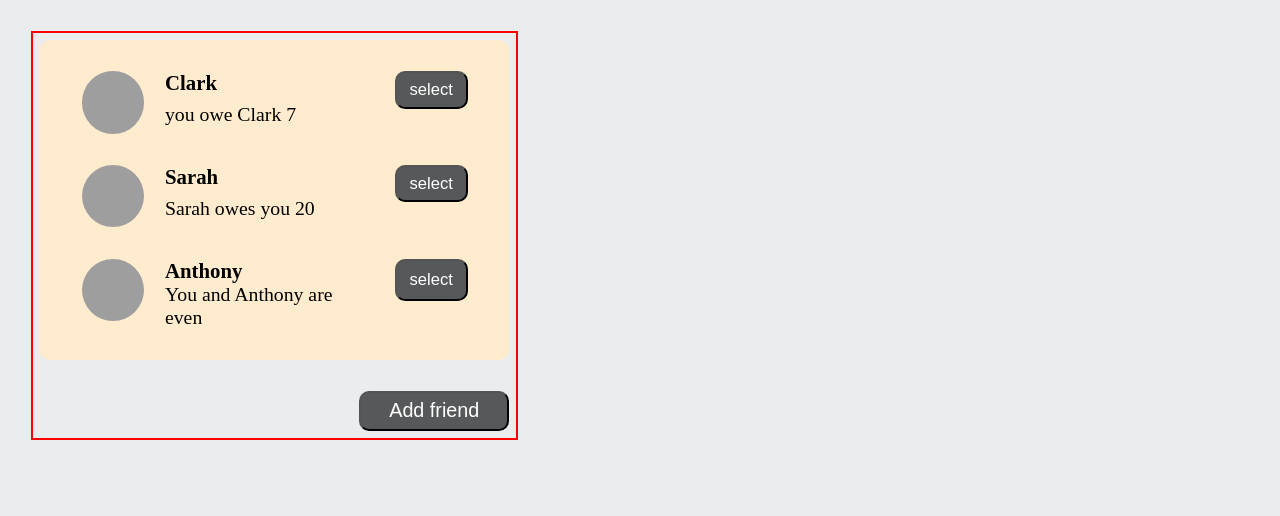
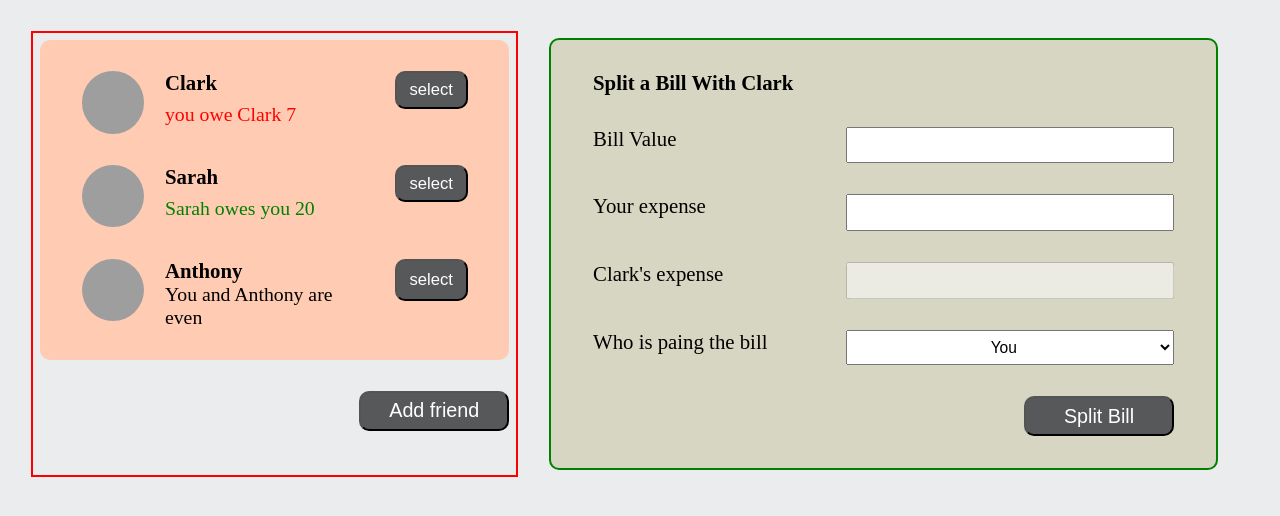
Before and after one commit to Destycoco/bill-split-app, a React (Vite) app: page / in a window 1280 px wide. Shown: the top 516 px of the page. Built offline with nearby package versions, Linux system fonts and the light colour scheme; grey boxes are pictures that could not be loaded.

Commit message:
added some functional operations to the right bar section

```diff
--- a/src/App.jsx
+++ b/src/App.jsx
@@ -2,6 +2,7 @@ import PropTypes from "prop-types";
 import { useState } from "react";
 Friend.propTypes = {
   friend: PropTypes.string.isRequired,
+  setBillName: PropTypes.string.isRequired,
 };
 Button.propTypes = {
   children: PropTypes.string.isRequired,
@@ -16,7 +17,14 @@ Form.propTypes = {
 };
 FriendList.propTypes = {
   updatedFriends: PropTypes.string.isRequired,
+  setBillName: PropTypes.string.isRequired,
 };
+FormSplitBill.propTypes = {
+  selectedFriend: PropTypes.string.isRequired,
+};
+// FormSplitBill.propTypes = {
+//   children: PropTypes.string.isRequired,
+// };
 const initialFriends = [
   {
     id: 118836,
@@ -42,6 +50,7 @@ function App() {
   const [friendName, setFriendName] = useState("");
   const [imageUrl, setImageUrl] = useState("https://i.pravatar.cc/48");
   const [isOpen, setIsOpen] = useState(false);
+  const [selectedFriend, setSelectedFriend] = useState("Clark");
   const id = crypto.randomUUID();
   const newfriend = {
     id: id,
@@ -58,17 +67,26 @@ function App() {
   }
   function handleAddFriend(e) {
     e.preventDefault();
+    if (!friendName) return;
     setUpdatedFriends((friend) => [...updatedFriends, newfriend]);
     setFriendName("");
   }
   function toggleForm() {
     setIsOpen((isOpen) => !isOpen);
   }
+  function setBillName(person) {
+    setSelectedFriend((friend) => person);
+    setIsOpen((isOpen) => false);
+    console.log(selectedFriend);
+  }
   return (
     <body>
       <div className="main">
         <div className="sidebar">
-          <FriendList updatedFriends={updatedFriends} />
+          <FriendList
+            updatedFriends={updatedFriends}
+            setBillName={setBillName}
+          />
           {isOpen && (
             <Form
               friendName={friendName}
@@ -82,32 +100,43 @@ function App() {
             {isOpen ? "close" : "Add friend"}
           </Button>
         </div>
+        <div className="rightbar">
+          <FormSplitBill selectedFriend={selectedFriend} />
+        </div>
       </div>
     </body>
   );
 }
-function FriendList({ updatedFriends }) {
+function FriendList({ updatedFriends, setBillName }) {
   return (
     <div className="friendlist">
       {updatedFriends.map((friend) => (
-        <Friend key={friend.id} friend={friend} />
+        <Friend key={friend.id} friend={friend} setBillName={setBillName} />
       ))}
     </div>
   );
 }
-function Friend({ friend }) {
+function Friend({ friend, setBillName }) {
   return (
     <div className="friend">
       <img src={friend.image} alt="picture" />
       <h2>{friend.name}</h2>
-      <p>
+      <p
+        className={
+          `${friend.balance}` > 0
+            ? "green"
+            : `${friend.balance}` < 0
+            ? "red"
+            : ""
+        }
+      >
         {friend.balance > 0
           ? `${friend.name} owes you ${friend.balance}`
           : friend.balance < 0
           ? `you owe ${friend.name} ${Math.abs(friend.balance)}`
           : `You and ${friend.name} are even`}
       </p>
-      <Button>select</Button>
+      <Button onClick={() => setBillName(friend.name)}>select</Button>
     </div>
   );
 }
@@ -134,6 +163,12 @@ function Form({
   );
 }
 function Button({ children, onClick }) {
+  // function handleClick() {
+  //   if (onClick) {
+  //     onClick();
+  //   }
+  // }
+
   return (
     <button className="button" onClick={onClick}>
       {children}
@@ -141,7 +176,23 @@ function Button({ children, onClick }) {
   );
 }
 
-function FormSplitBill() {
-  return <div></div>;
+function FormSplitBill({ selectedFriend }) {
+  return (
+    <form className="billform">
+      <h1>{`Split a Bill With ${selectedFriend}`}</h1>
+      <label htmlFor="">Bill Value</label>
+      <input type="number" />
+      <label htmlFor="">Your expense</label>
+      <input type="number" />
+      <label htmlFor="">{`${selectedFriend}'s expense`}</label>
+      <input type="text" disabled />
+      <label htmlFor="">Who is paing the bill</label>
+      <select name="" id="">
+        <option value="">You</option>
+        <option value="">{selectedFriend}</option>
+      </select>
+      <Button>Split Bill</Button>
+    </form>
+  );
 }
 export default App;
--- a/src/index.css
+++ b/src/index.css
@@ -26,7 +26,7 @@ body {
   flex-direction: column;
   gap: 3rem;
   padding: 3rem 4rem;
-  background-color: blanchedalmond;
+  background-color: rgb(255, 204, 179);
   border-radius: 10px;
   margin-bottom: 3rem;
 }
@@ -77,13 +77,17 @@ body {
 .form .button {
   grid-column: 2/-1;
 }
-.form label {
+label {
   font-size: 2rem;
 }
-.form input {
+input {
   font-size: 1.5rem;
   text-align: center;
   padding: 0.7rem;
+}
+input:focus {
+  outline: none;
+  border: 2px solid green;
 }
 .form .button {
   font-size: 1.5rem;
@@ -103,3 +107,34 @@ button {
   color: #fff;
   font-size: 1.9rem;
 }
+.green {
+  color: green;
+}
+.red {
+  color: red;
+}
+.rightbar {
+  padding: 7px 3rem;
+}
+.billform {
+  border: 2px solid green;
+  display: grid;
+  grid-template-columns: 1fr 1.3fr;
+  row-gap: 3rem;
+  padding: 3rem 4rem;
+  border-radius: 10px;
+  background-color: rgb(214, 214, 194);
+}
+.billform h1 {
+  grid-column: span 2;
+}
+.billform .button {
+  grid-column: 2/-1;
+  justify-self: flex-end;
+}
+select {
+  font-size: 1.5rem;
+  padding: 0.7rem;
+  text-align: center;
+  cursor: pointer;
+}
```
